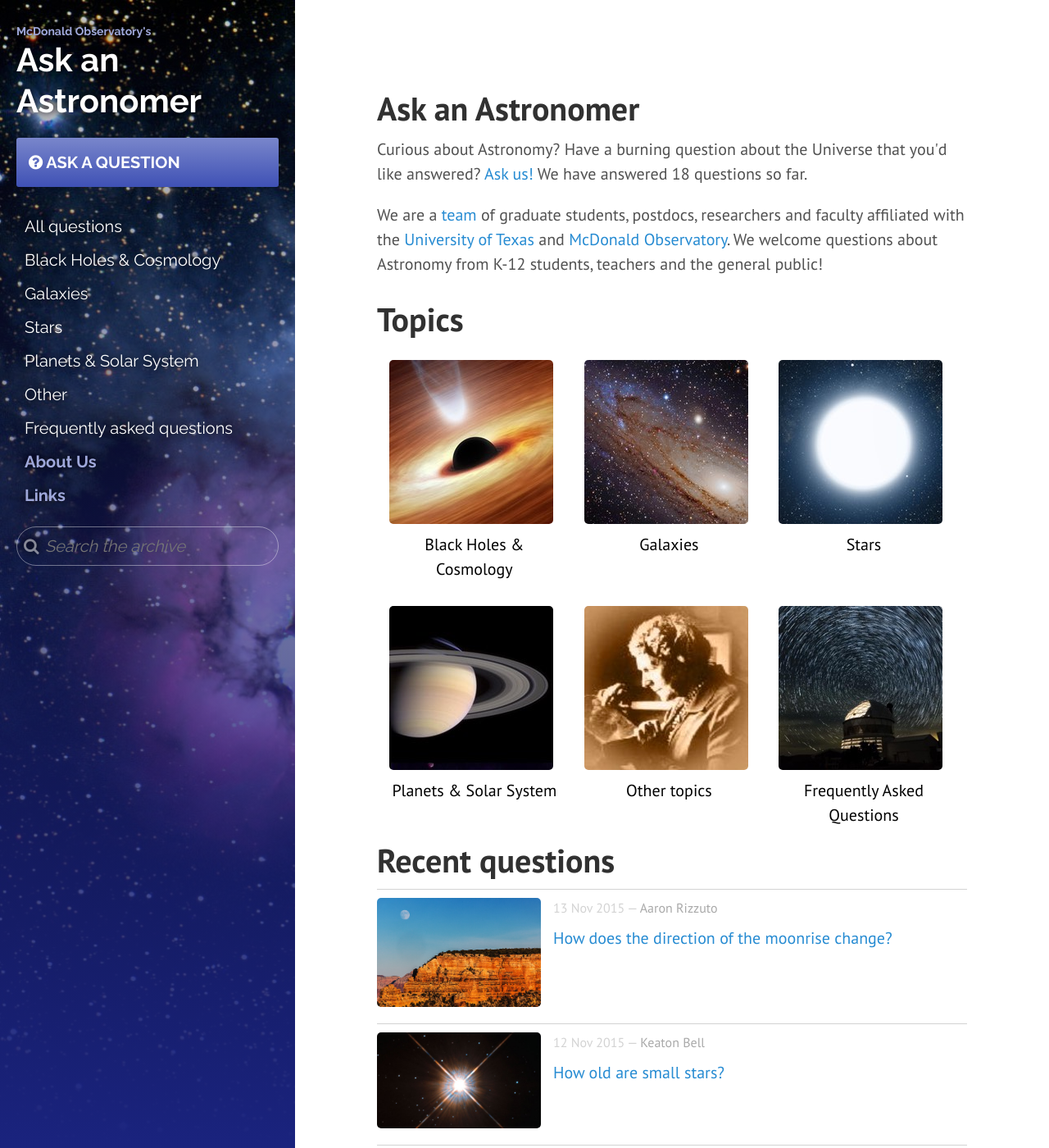
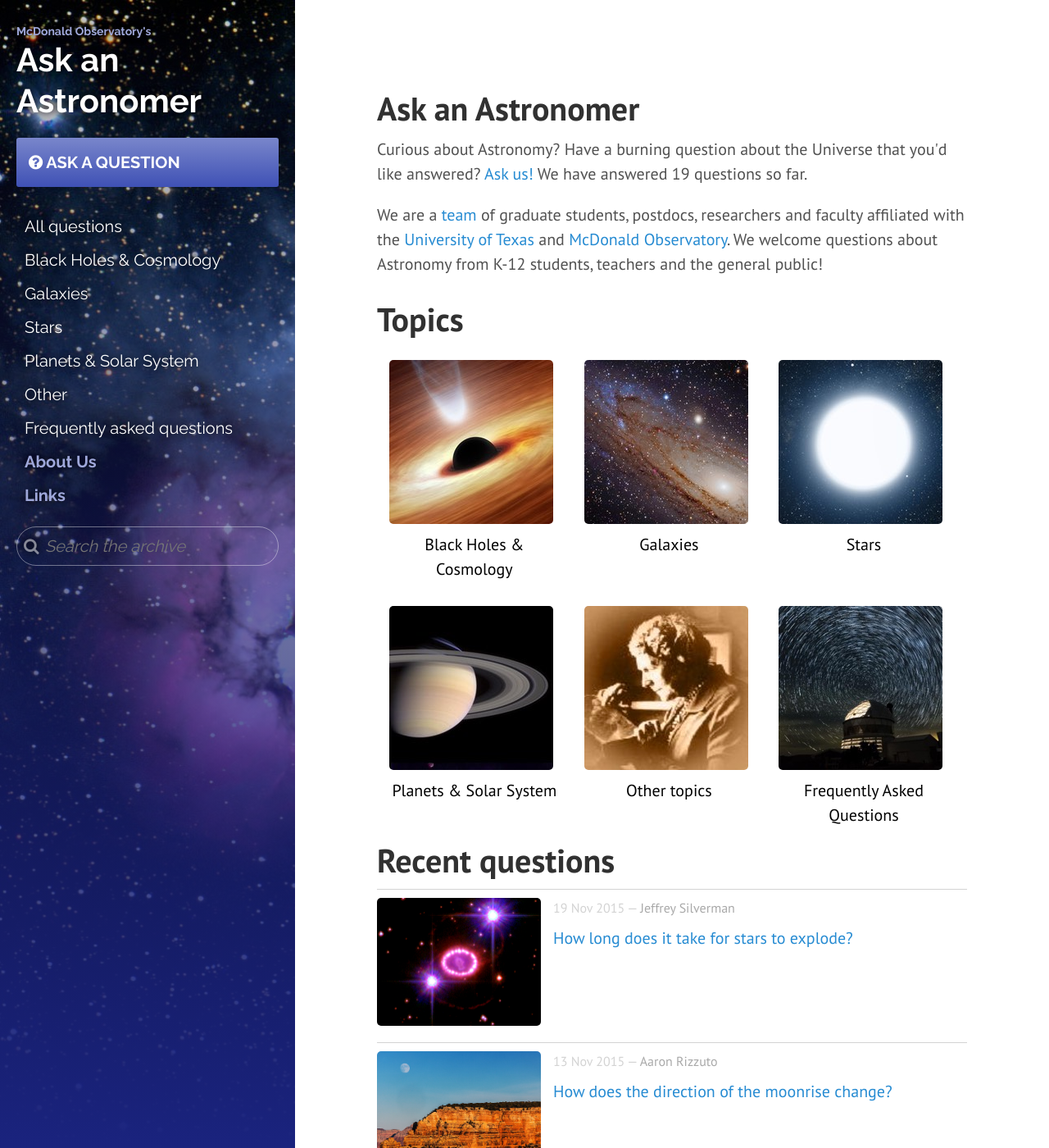
Before and after one commit to askanastronomer/askanastronomer.github.io, a Jekyll site: the page built from index.html, in a window 1280 px wide and 1400 px high. Shown: the whole window at 82% size. Built offline with Jekyll 4.4.1, drawn with Linux system fonts in a browser that asks for light colours; nearby versions of some CDN libraries; the list of posts is cut into pages by our own code; some of the changed lines change nothing that is shown; some of the changed text lies outside the part shown.

Commit message:
Added JS's answer

```diff
--- a/_config.yml
+++ b/_config.yml
@@ -2,7 +2,7 @@
 #
 # Use of `relative_permalinks` ensures post links from the index work properly.
 permalink:           pretty
-relative_permalinks: true
+relative_permalinks: false
 
 # Setup
 title:               Ask an Astronomer
--- /dev/null
+++ b/_posts/2015-11-19-exploding-stars.md
@@ -0,0 +1,39 @@
+---
+layout: post
+title: How long does it take for stars to explode?
+author: Jeffrey Silverman
+categories: stars
+thumbnail: http://askanastronomer.org/img/1987a_thumb.jpg
+---
+<div class="image">
+<img src="/img/1987a.jpg" alt="Supernova 1987A">
+<div class="caption">Supernova 1987A as seen by the Hubble Space Telescope. Credit: NASA, ESA, P. Challis, and R. Kirshner (Harvard-Smithsonian Center for Astrophysics).</div>
+</div>
+**I understand stars are millions of light years away and it takes a long, long time for the light of say a star exploding to reach us. We have pictures of stars exploding 50 years ago.**
+
+**Why are those stars still exploding? Do they explode in slow motion?? Also, why don't we see galaxies turning?**
+
+Thanks for your question!
+
+First off, some stars are only a few or tens of light years away, but many more are millions or even billions of light years away as you said. Second, you're right in saying that the light from these stars takes a long time to get to us and that the vast majority of exploding stars, known as supernova, that we see are indeed tens of millions of light years away from us and thus their light takes tens of millions of years to get to Earth. Third, in addition to images from 50 years ago, we actually have images of supernova, and the galaxies that they exploded in, going back to the early 20th century and we've been taking pictures of supernova and their host galaxies ever since then. Old images of galaxies look very much like newer images because galaxies take a really long time to rotate. The Sun, for example, takes about 250 million years to complete one orbit around the Milky Way Galaxy. So in 50, or even 100, years we won't notice any rotation of or movement in other galaxies.
+
+As for the explosions themselves, they indeed do not take long! Most supernova take a fraction of a second up to a couple seconds to explode. What we observe as the actual supernova is the light and energy that come out of that explosion. Typical supernova get brighter during the first 3 weeks or so after that very fast explosion. After that time, most supernova start to slowly fade away and eventually fade out of sight after about a few months. The image below shows "light curves" of a few different types of supernova. A light curve is simply a graph of the brightness of a supernova (on the vertical, y-axis) versus time or days since the explosion (on the horizontal, x-axis). I won't get into what the different types of supernova are (I'll save that for a different Ask an Astronomer question!), but you see that most of them take about 3 weeks to hit their maximum brightness and then fade away over the next few months or so.
+
+<div class="image">
+<img src="/img/lcs.png" alt="Light curves">
+<div class="caption">Light curves of a few different types of supernova.</div>
+</div>
+
+Now if a supernova is very close by, we can continue to observe it for a longer period of time. It's still fading over the months and years following the explosion, but if it's nearby enough, then we can keep taking pictures of it even a few years later. A supernova was discovered in the summer of 2011 in the nearby Pinwheel Galaxy; it's the bright spot that the arrow is pointing to in the image below, which was taken soon after the explosion in August 2011. This was a very typical supernova, but it and its host galaxy are so close by (a mere 21 million light years away!) that people are still (as of November 2015) taking images of it.
+
+<div class="image">
+<img src="/img/sn2.jpg" alt="Supernova SN 2011fe in the Pinwheel Galaxy">
+<div class="caption">Supernova SN 2011fe in the Pinwheel Galaxy. <a href="https://en.wikipedia.org/wiki/SN_2011fe#/media/File:Supernova_in_M101_2011-08-25.jpg">Source</a>, Uploaded by Thunderf00t, CC-BY.</div>
+</div>
+
+Another way to observe a supernova for a very long time is if it keeps getting a new boost of energy every once in awhile. This is a rare occurrence, but it does sometimes happen. The situation starts in the decades and centuries *before* the star explodes. Certain stars, before they explode and go supernova, will "burp-off" chunks of their outer layers and eject them into space. When the star finally goes supernova, the very fast moving material that explodes outward can eventually catch up with and run into these burped off layers. That collision will create heat and light that can keep the supernova bright for years or even decades after the explosion. The oldest supernova I've personally ever observed was one of this rare kind of supernova and it was about 25 years old at the time (slightly younger than I was when I observed it!).
+
+So to summarize: stars explode very quickly, in most cases they stay bright enough to observe for a few months to a year or so, but in certain special cases we can keep taking images of the supernova for years or even decades after the explosion.
+
+Dr. Jeffrey Silverman<br>
+*UT Austin*
```
Also changed, not shown: img/1987a.jpg (added), img/1987a_thumb.jpg (added), img/lcs.png (added), img/sn2.jpg (added), 3 other files.
